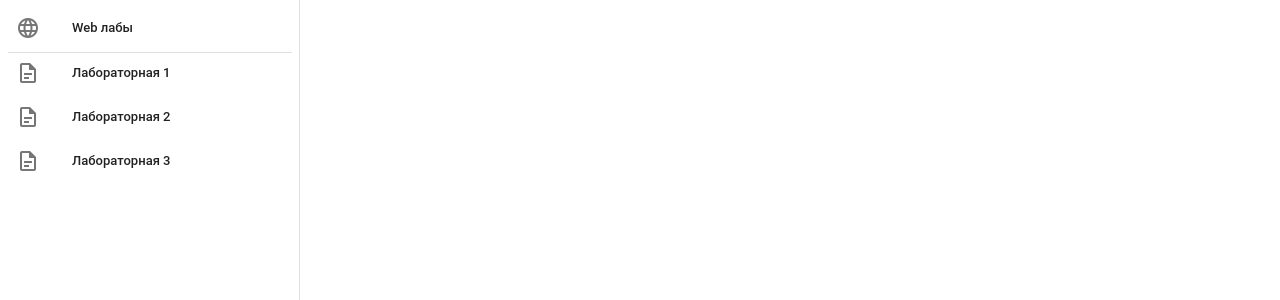
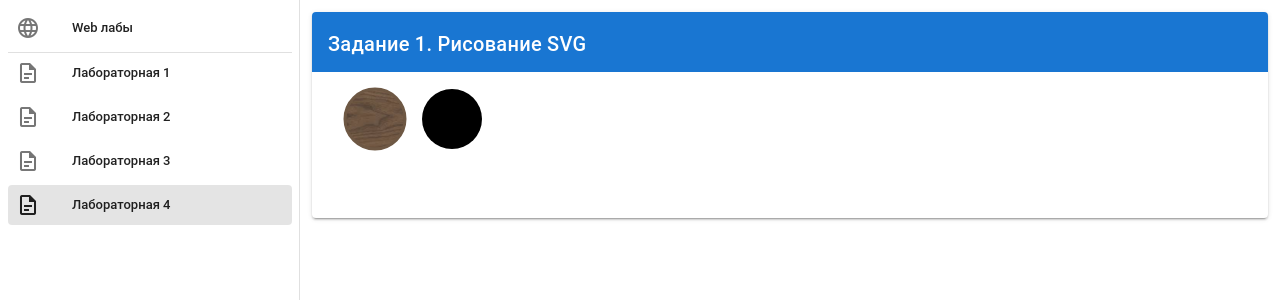
Before and after one commit to Whiner/web-labs-application, a Vue app: page /lab4 in a window 1280 px wide. Shown: the top 300 px of the page. Built offline with nearby package versions, Linux system fonts and the light colour scheme; a small style sheet from the web is missing.

Commit message:
делаю svg

```diff
--- /dev/null
+++ b/src/components/lab4/task1/SvgDrawing.vue
@@ -0,0 +1,67 @@
+<template>
+    <v-card>
+        <v-card-title class="title primary white--text pb-3">
+            Задание 1. Рисование SVG
+        </v-card-title>
+        <v-card-text>
+            <v-container fluid>
+                <v-row>
+                    <v-col cols="1" class="text-center">
+                        <svg xmlns="http://www.w3.org/2000/svg"
+                             version="1.1"
+                             width="100"
+                             height="100"
+                        >
+                            <defs>
+                                <pattern id="pattern1"
+                                         patternUnits="userSpaceOnUse"
+                                         width="100%"
+                                         height="100%"
+                                >
+                                    <image xlink:href="../../../assets/texture.jpg"
+                                           x="-25"
+                                           y="-20"
+                                           width="100"
+                                           height="100"
+                                    />
+                                </pattern>
+                            </defs>
+                            <circle cx="35"
+                                    cy="35"
+                                    r="30"
+                                    stroke="#6e5844"
+                                    stroke-width="3"
+                                    fill="url(#pattern1)"
+                            />
+                        </svg>
+                    </v-col>
+                    <v-col cols="1">
+                        <canvas ref="canvasField" width="100" height="100" />
+                    </v-col>
+                </v-row>
+            </v-container>
+        </v-card-text>
+    </v-card>
+</template>
+
+<script>
+    export default {
+        name: 'SvgDrawing',
+        mounted() {
+            const canvasField = this.$refs.canvasField;
+            const ctx = canvasField.getContext('2d');
+            const image = new Image();
+            image.src = '../../../assets/texture.jpg';
+
+            ctx.fillStyle = ctx.createPattern(image, 'no-repeat');
+            ctx.beginPath();
+            ctx.arc(35, 35, 30, 0, Math.PI * 2, true);
+            ctx.closePath();
+            ctx.fill();
+        },
+    };
+</script>
+
+<style scoped>
+
+</style>
--- a/src/components/navigation/Navigation.vue
+++ b/src/components/navigation/Navigation.vue
@@ -73,6 +73,11 @@
                     icon: 'mdi-file-document-outline',
                     url: '/lab3',
                 },
+                {
+                    label: 'Лабораторная 4',
+                    icon: 'mdi-file-document-outline',
+                    url: '/lab4',
+                },
                 /*{
                     label: 'Лабораторная 2',
                     icon: 'mdi-alert',
--- a/src/router.js
+++ b/src/router.js
@@ -26,5 +26,10 @@ export default new Router({
             name: 'lab3',
             component: () => import(/* webpackChunkName: "lab3" */ './views/Lab3.vue'),
         },
+        {
+            path: '/lab4',
+            name: 'lab4',
+            component: () => import(/* webpackChunkName: "lab4" */ './views/Lab4.vue'),
+        },
     ],
 });
--- /dev/null
+++ b/src/views/Lab4.vue
@@ -0,0 +1,29 @@
+<template>
+    <v-container fluid>
+        <v-row>
+            <v-col>
+                <SvgDrawing />
+            </v-col>
+        </v-row>
+    </v-container>
+</template>
+<script>
+
+    import SvgDrawing from '../components/lab4/task1/SvgDrawing.vue';
+
+    export default {
+        name: 'Lab4',
+        components: {
+            SvgDrawing,
+        },
+        data() {
+            return {};
+        },
+        computed: {},
+        methods: {},
+    };
+</script>
+
+<style scoped>
+
+</style>
```
Also changed, not shown: src/assets/film.jpg (added), src/assets/texture.jpg (added).
